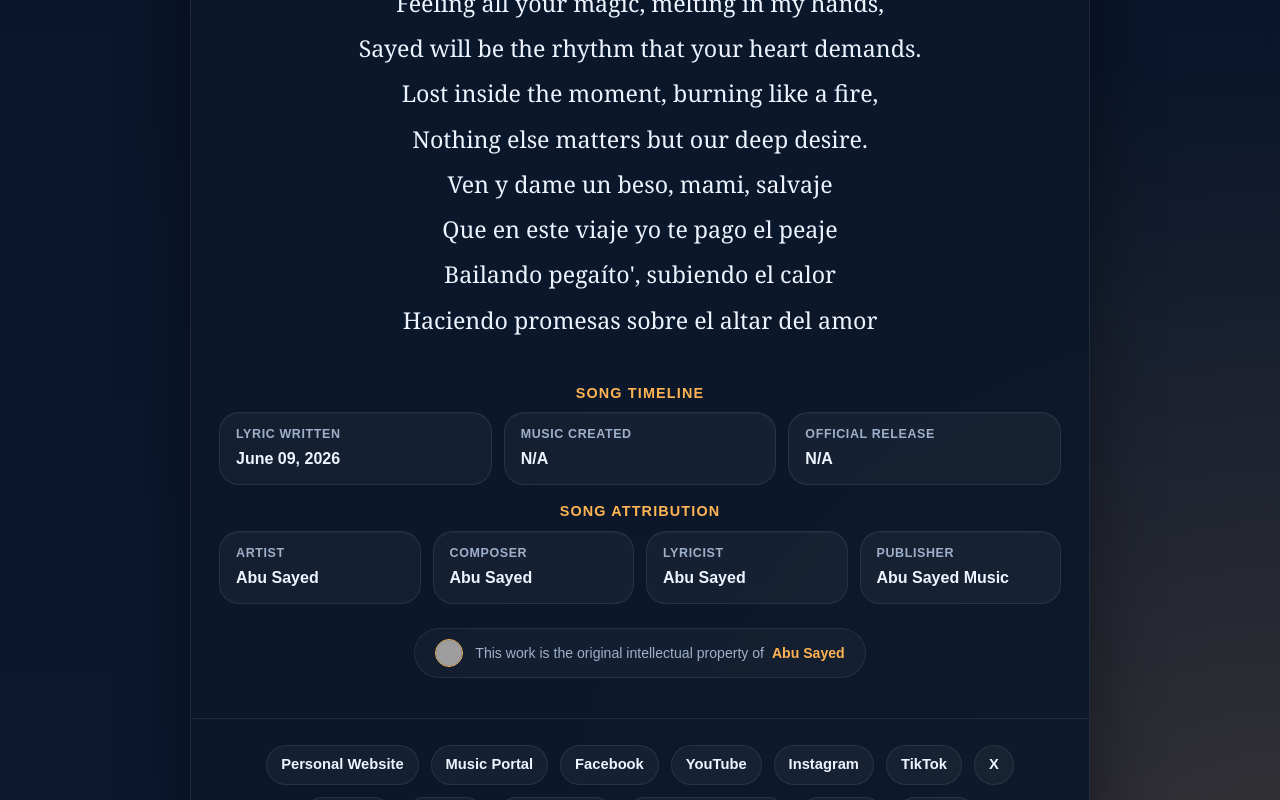
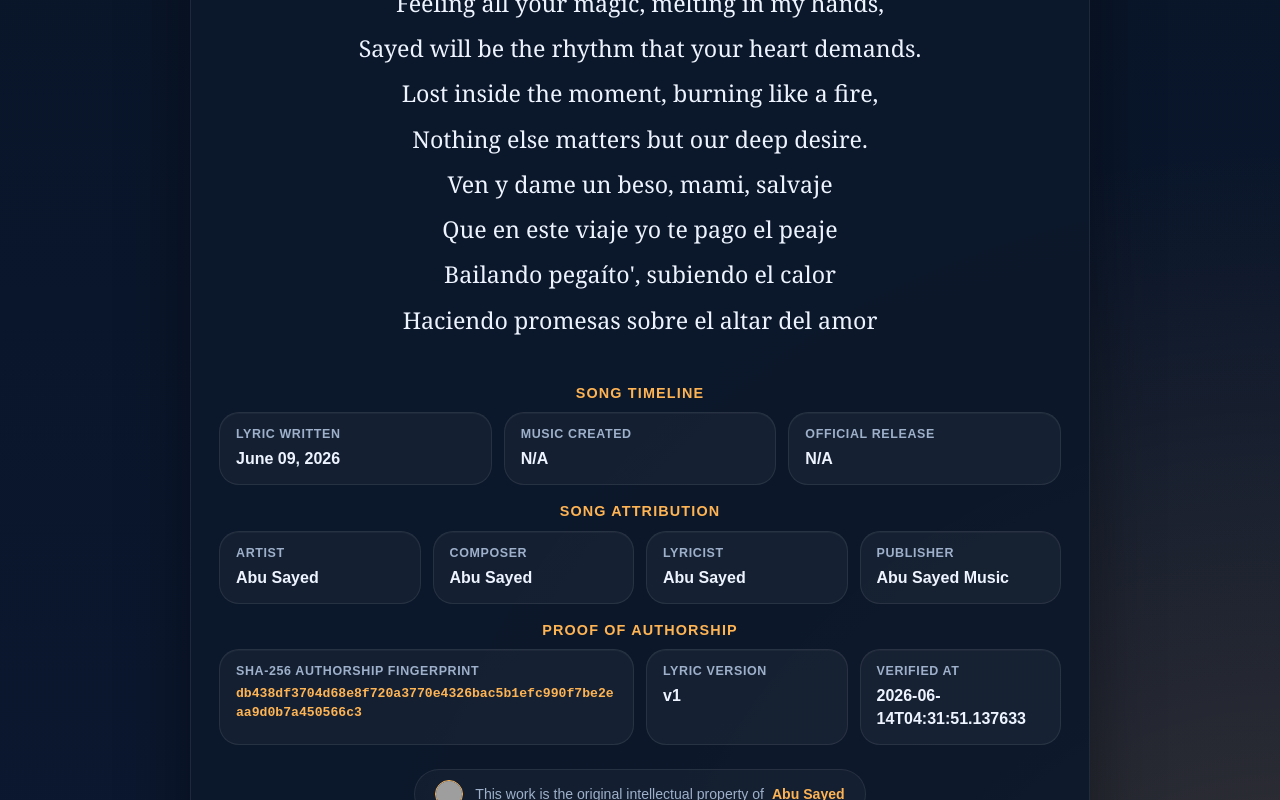
Before and after one commit to ImAbuSayed/promesas-sobre-el-altar, a plain HTML site: page index.html in a window 1280 px wide. Shown: the part 2000-2800 px from the top of the page. Drawn offline with Linux system fonts and the light colour scheme; grey boxes are pictures that could not be loaded.

Commit message:
feat: update song assets v1 with signed GPG commit [verified]

```diff
--- a/index.html
+++ b/index.html
@@ -14,9 +14,9 @@
     <meta name="keywords" content="Promesas sobre el altar, Abu Sayed lyrics, original song lyrics, Abu Sayed original song, Abu Sayed lyricist, Abu Sayed composer, Abu Sayed songwriter, official lyrics">
     <meta name="robots" content="index,follow,max-snippet:-1,max-image-preview:large,max-video-preview:-1">
     <meta name="referrer" content="strict-origin-when-cross-origin">
-    <meta name="description" content="Explore the poetic journey of &#x27;Promesas sobre el altar&#x27;, an original masterpiece written and composed by Abu Sayed.">
+    <meta name="description" content="Access the verified lyrics of &#x27;Promesas sobre el altar&#x27;, an original song crafted, composed, and performed by Abu Sayed.">
     <meta property="og:title" content="Promesas sobre el altar - Original Lyrics by Abu Sayed">
-    <meta property="og:description" content="Explore the poetic journey of &#x27;Promesas sobre el altar&#x27;, an original masterpiece written and composed by Abu Sayed.">
+    <meta property="og:description" content="Access the verified lyrics of &#x27;Promesas sobre el altar&#x27;, an original song crafted, composed, and performed by Abu Sayed.">
     <meta property="og:type" content="music.song">
     <meta property="og:url" content="https://imabusayed.github.io/promesas-sobre-el-altar/">
     <meta property="og:site_name" content="Abu Sayed Music">
@@ -24,7 +24,7 @@
     <meta name="last-modified" content="2026-06-09 12:58:30">
     <meta name="twitter:card" content="summary_large_image">
     <meta name="twitter:title" content="Promesas sobre el altar - Original Lyrics by Abu Sayed">
-    <meta name="twitter:description" content="Explore the poetic journey of &#x27;Promesas sobre el altar&#x27;, an original masterpiece written and composed by Abu Sayed.">
+    <meta name="twitter:description" content="Access the verified lyrics of &#x27;Promesas sobre el altar&#x27;, an original song crafted, composed, and performed by Abu Sayed.">
     <link rel="canonical" href="https://imabusayed.github.io/promesas-sobre-el-altar/">
     <link rel="sitemap" type="application/xml" title="Sitemap" href="https://imabusayed.github.io/promesas-sobre-el-altar/sitemap.xml">
     <link rel="author" href="https://github.com/ImAbuSayed">
@@ -100,7 +100,7 @@
       "@id": "https://imabusayed.github.io/promesas-sobre-el-altar#webpage",
       "url": "https://imabusayed.github.io/promesas-sobre-el-altar/",
       "name": "Promesas sobre el altar - Original Lyrics by Abu Sayed",
-      "description": "Explore the poetic journey of 'Promesas sobre el altar', an original masterpiece written and composed by Abu Sayed.",
+      "description": "Access the verified lyrics of 'Promesas sobre el altar', an original song crafted, composed, and performed by Abu Sayed.",
       "isPartOf": {
         "@id": "https://music.abusayed.com.bd/#website"
       },
@@ -537,7 +537,7 @@
 
         <div class="controls">
             <button class="btn-speak" id="speakBtn" title="Read the lyrics aloud"><span id="speakText">Read Aloud</span></button>
-            <a href="https://music.abusayed.com.bd/Licensing/?https://imabusayed.github.io/promesas-sobre-el-altar/" class="btn-license" title="Get licensing for this song" target="_blank">Get License For Promesas sobre el altar</a>
+            <a href="https://music.abusayed.com.bd/Licensing/?https://imabusayed.github.io/promesas-sobre-el-altar/" class="btn-license" title="Get licensing for this song" target="_blank">License this song: Promesas sobre el altar</a>
 
         </div>
         <br>
@@ -612,6 +612,26 @@
             <div class="meta-card">
                 <span class="meta-label">Publisher</span>
                 <strong>Abu Sayed Music</strong>
+            </div>
+
+                </div>
+            </div>
+
+            <div class="details-block">
+                <div class="details-title">Proof of Authorship</div>
+                <div class="meta-grid">
+
+            <div class="meta-card" style="grid-column: span 2;">
+                <span class="meta-label">SHA-256 Authorship Fingerprint</span>
+                <strong style="word-break: break-all; font-family: monospace; font-size: 0.82rem; color: var(--accent);">db438df3704d68e8f720a3770e4326bac5b1efc990f7be2eaa9d0b7a450566c3</strong>
+            </div>
+            <div class="meta-card">
+                <span class="meta-label">Lyric Version</span>
+                <strong>v1</strong>
+            </div>
+            <div class="meta-card">
+                <span class="meta-label">Verified At</span>
+                <strong>2026-06-14T04:31:51.137633</strong>
             </div>
 
                 </div>
```
Also changed, not shown: excerpts/Bridge-Preview.txt (added), excerpts/Chorus-Preview.txt (added), excerpts/Final-Chorus-Preview.txt (added), excerpts/Hook-Preview.txt (added), excerpts/Pre-Chorus-2-Preview.txt (added), excerpts/Pre-Chorus-3-Preview.txt (added), excerpts/Pre-Chorus-Preview.txt (added), excerpts/Verse-1-Preview.txt (added), excerpts/Verse-2-Preview.txt (added), excerpts/Verse-3-Preview.txt (added), hashes.txt (added), llms.txt, lyrics_backup/2026-06-14_promesas-sobre-el-altar-v1.txt (added), manifest.json (added), 1 other file.
